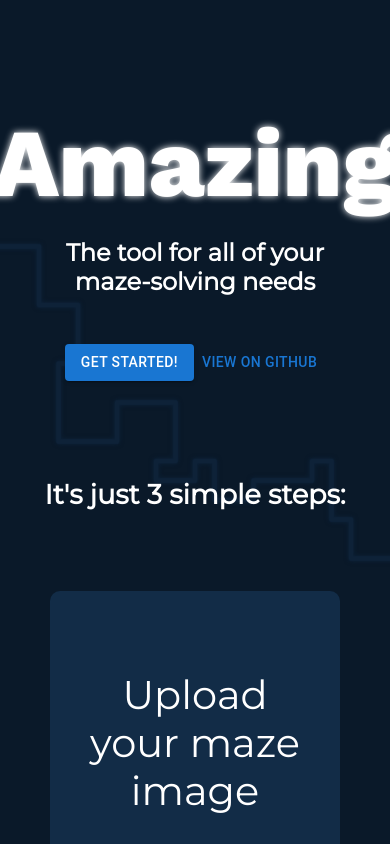
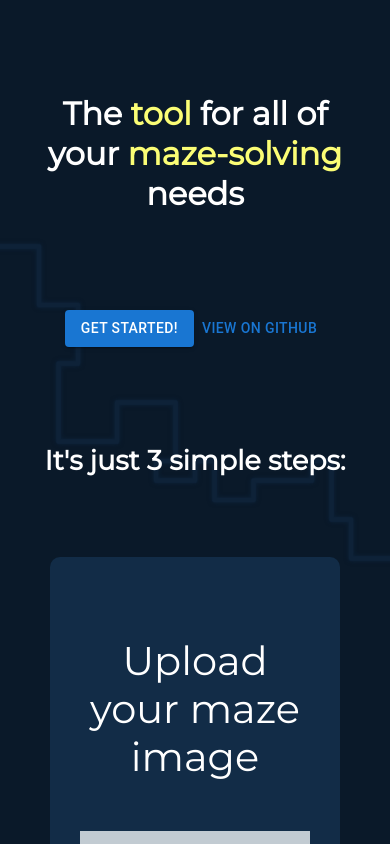
Before and after one commit to ElCholoGamer/amazing, a Next.js app: page / in a window 390 px wide. Shown: the top 844 px of the page. Built offline with nearby package versions, Linux system fonts and the light colour scheme; no server answers.

Commit message:
feat(pages): replace home h1 with h2

```diff
--- a/src/pages/index.tsx
+++ b/src/pages/index.tsx
@@ -11,10 +11,10 @@ const Home: React.FC = () => (
 		<BackgroundMaze />
 
 		<main className={styles.main}>
-			<h1 className={styles.head} title="Heh, get it?">
-				Amazing
-			</h1>
-			<h2 className={styles.subtitle}>The tool for all of your maze-solving needs</h2>
+			<h2>
+				The <span className="important">tool</span> for all of your{' '}
+				<span className="important">maze-solving</span> needs
+			</h2>
 
 			<div className={styles.mainButtons}>
 				<Button variant="contained">Get started!</Button>
--- a/src/styles/Home.module.css
+++ b/src/styles/Home.module.css
@@ -6,23 +6,14 @@
 	padding: 30px;
 }
 
-.head {
-	color: var(--primary);
-	font-family: 'Work Sans', sans-serif;
+.main > h2 {
 	font-weight: bold;
-	font-size: 7rem;
-	margin-top: 8rem;
-	margin-bottom: 0.4rem;
+	font-size: 4rem;
 	text-align: center;
-	animation: float 2.5s ease-in-out infinite alternate;
-	text-shadow: 0 0 7px var(--primary);
-}
+	line-height: 1.25em;
 
-.subtitle {
-	margin-top: 0;
-	margin-bottom: 3rem;
-	font-size: 1.5rem;
-	text-align: center;
+	max-width: 800px;
+	margin: 0.6em 0 1em;
 }
 
 .mainButtons > * {
@@ -37,36 +28,13 @@
 
 .info > h3 {
 	font-size: 1.7rem;
+	font-weight: 600;
 	margin-bottom: 0;
 }
 
-.anim {
-	filter: drop-shadow(0 0 3px var(--secondary));
-}
-
-.anim path {
-	stroke: var(--secondary);
-	stroke-dasharray: 1;
-	stroke-dashoffset: 1;
-	animation: dash 3s linear forwards;
-}
-
-@keyframes float {
-	to {
-		transform: translateY(-10%);
+@media screen and (max-width: 700px) {
+	.main > h2 {
+		font-size: 2rem;
+		margin: 2em 0 3em;
 	}
 }
-
-@keyframes dash {
-	to {
-		stroke-dashoffset: 0;
-	}
-}
-
-@media only screen and (max-width: 700px) {
-	.head {
-		font-size: 6rem;
-		margin-top: 5rem;
-		margin-bottom: 1rem;
-	}
-}
--- a/src/styles/globals.css
+++ b/src/styles/globals.css
@@ -3,6 +3,7 @@
 	--bg-secondary: #122c47;
 	--primary: white;
 	--secondary: #1976d2;
+	--important: #fbfd75;
 }
 
 * {
@@ -56,3 +57,7 @@ body {
 .m-5 {
 	margin: 3rem;
 }
+
+.important {
+	color: var(--important);
+}
```
